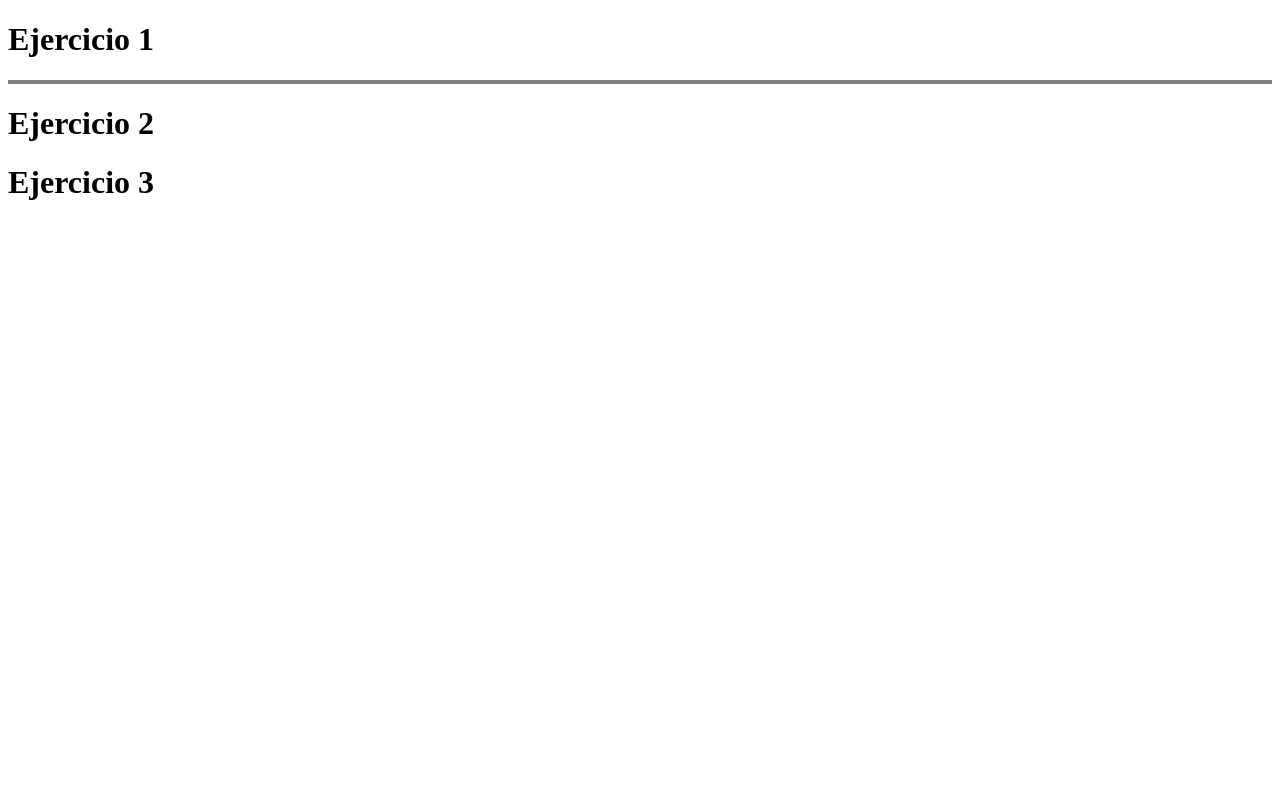
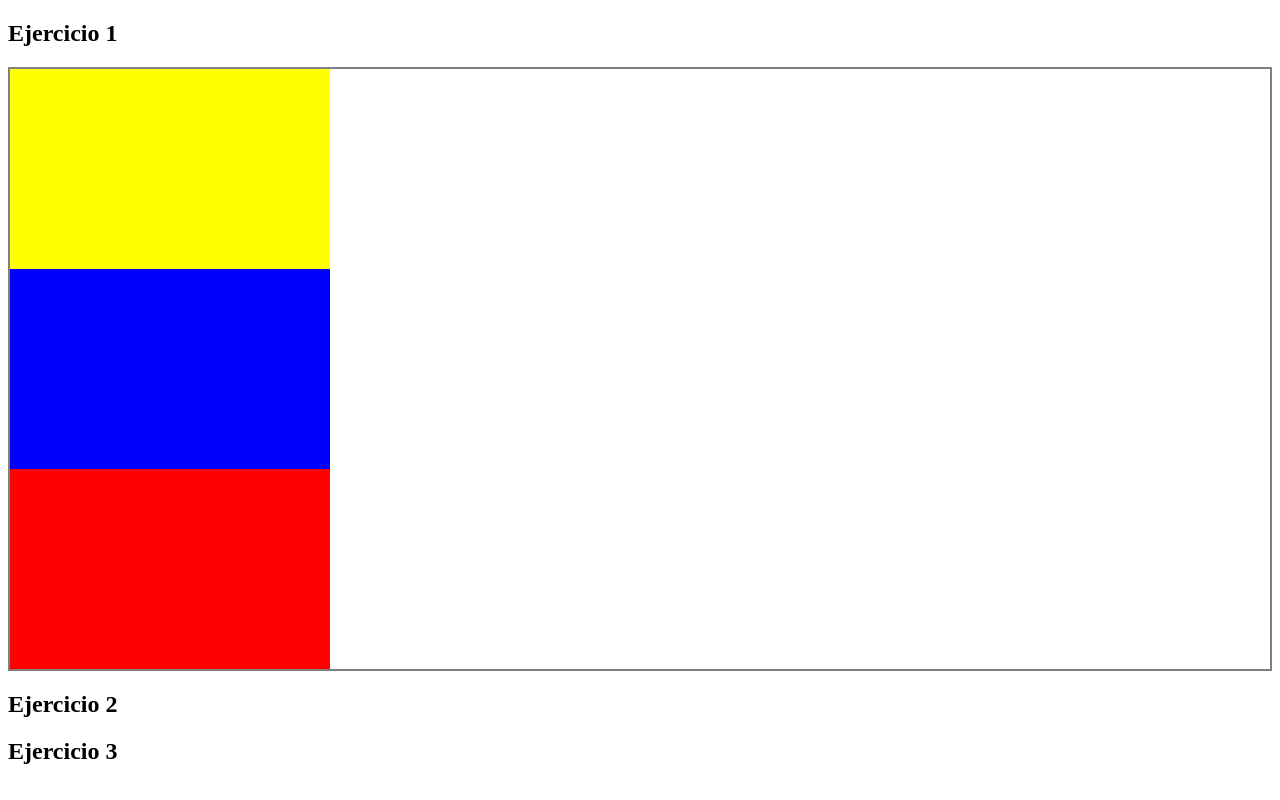
Before and after one commit to Fiorellacr24/LaBandera, a plain HTML site: page index.html in a window 1280 px wide. Drawn offline with Linux system fonts and the light colour scheme.

Commit message:
ejercicio-1

```diff
--- a/assets/css/main.css
+++ b/assets/css/main.css
@@ -1,9 +1,17 @@
-.caja-1{
-	width: 250px;
-	height: 180px;
+/* ************
+	CONTENEDOR 1
+	************* */
+h1{
+	clear: both;
 }
-.sec-1{
+.cont-1{
 	border: 2px solid gray;
+}
+.cont-1 #yellow,
+.cont-1 #blue,
+.cont-1 #red{
+	width: 320px;
+	height: 200px;
 }
 #yellow{
 	background-color: yellow;
--- a/index.html
+++ b/index.html
@@ -6,18 +6,22 @@
 	<link rel="stylesheet" href="assets/css/main.css">
 </head>
 <body>
+	<section>
 	<h1>Ejercicio 1</h1>
-	<section class="sec-1">
+		<div class="cont-1">
+			<div id="yellow"></div>
+			<div id="blue"></div>
+			<div id="red"></div>
+		</div>
+	</section>
+
+	<section>
+	<h1>Ejercicio 2</h1>
 
 	</section>
 
-	<h1>Ejercicio 2</h1>
-	<section class="sec-2">
-
-	</section>
-
+	<section>
 	<h1>Ejercicio 3</h1>
-	<section class="sec-3">
 
 	</section>
 </body>
```
